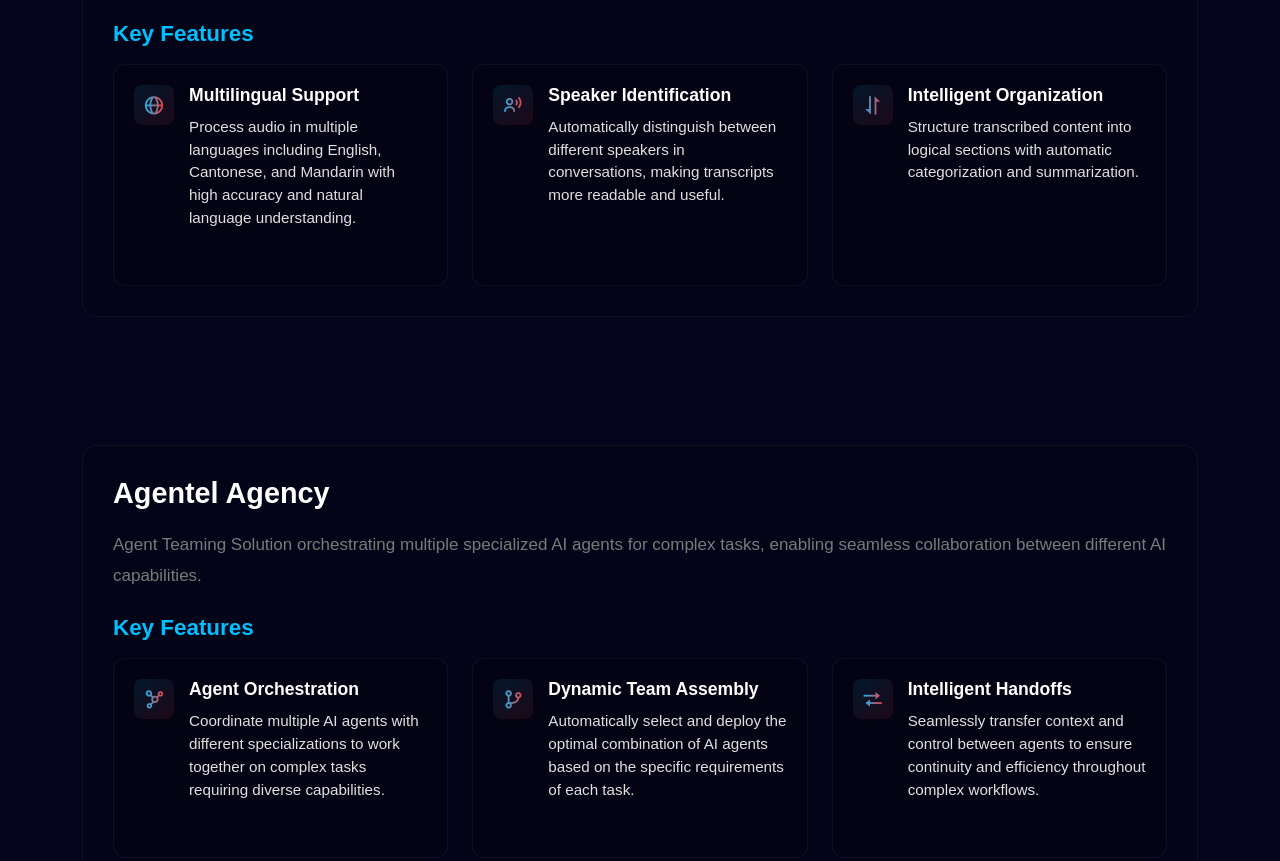
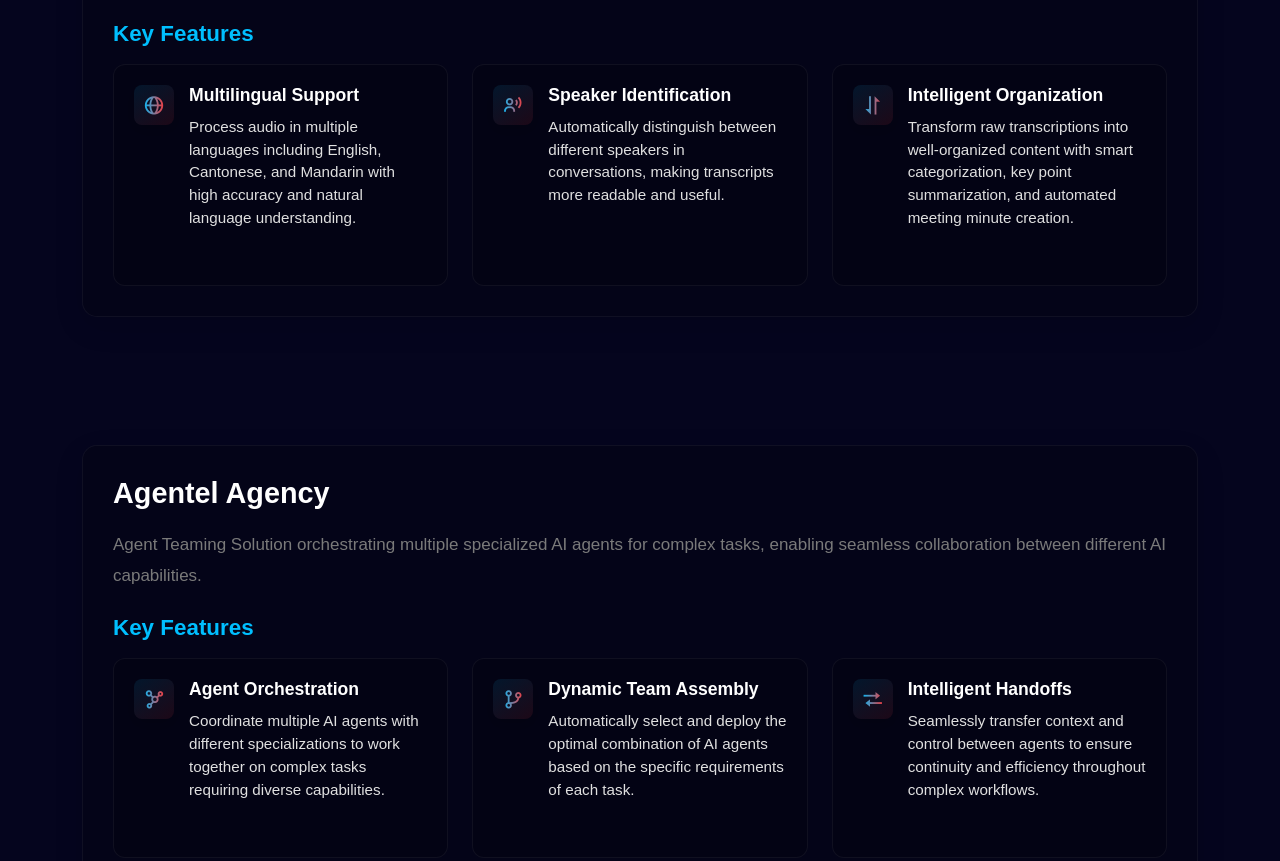
Before and after one commit to jarvisnsam/jns-website, a plain HTML site: page index.html in a window 1280 px wide. Shown: the part 4252-5113 px from the top of the page. Drawn offline with nearby package versions, Linux system fonts and the light colour scheme.

Commit message:
Update Voicebot Intelligent Organization feature to include meeting minute creation

```diff
--- a/index.html
+++ b/index.html
@@ -490,7 +490,7 @@
                                                 </div>
                                                 <div class="feature-detail-content">
                                                     <h5>Intelligent Organization</h5>
-                                                    <p>Structure transcribed content into logical sections with automatic categorization and summarization.</p>
+                                                    <p>Transform raw transcriptions into well-organized content with smart categorization, key point summarization, and automated meeting minute creation.</p>
                                                 </div>
                                             </div>
                                         </div>
```
